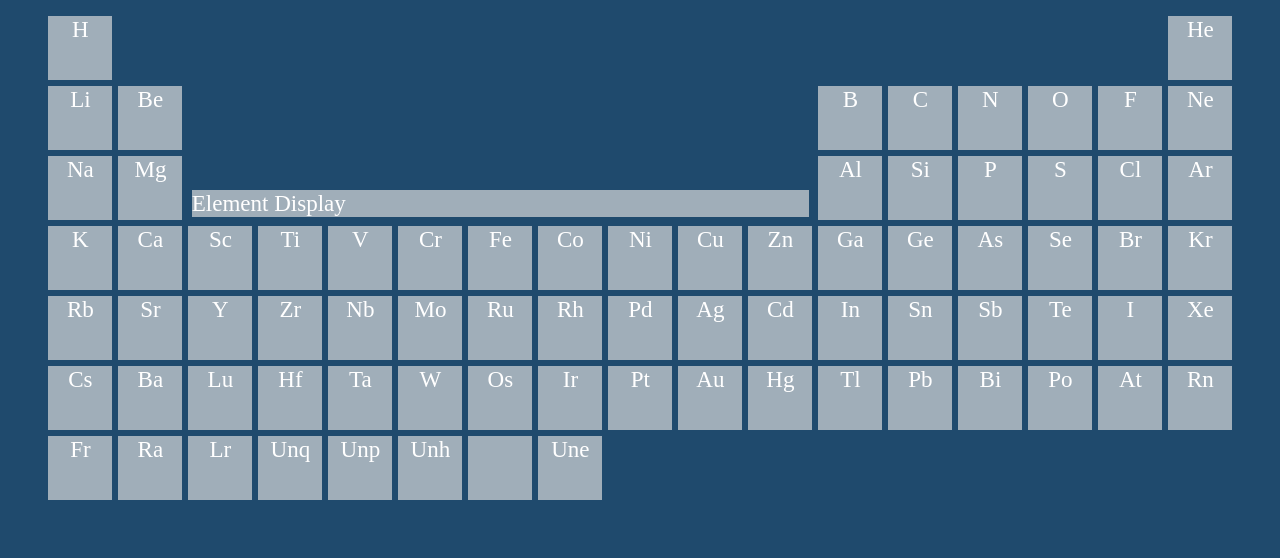
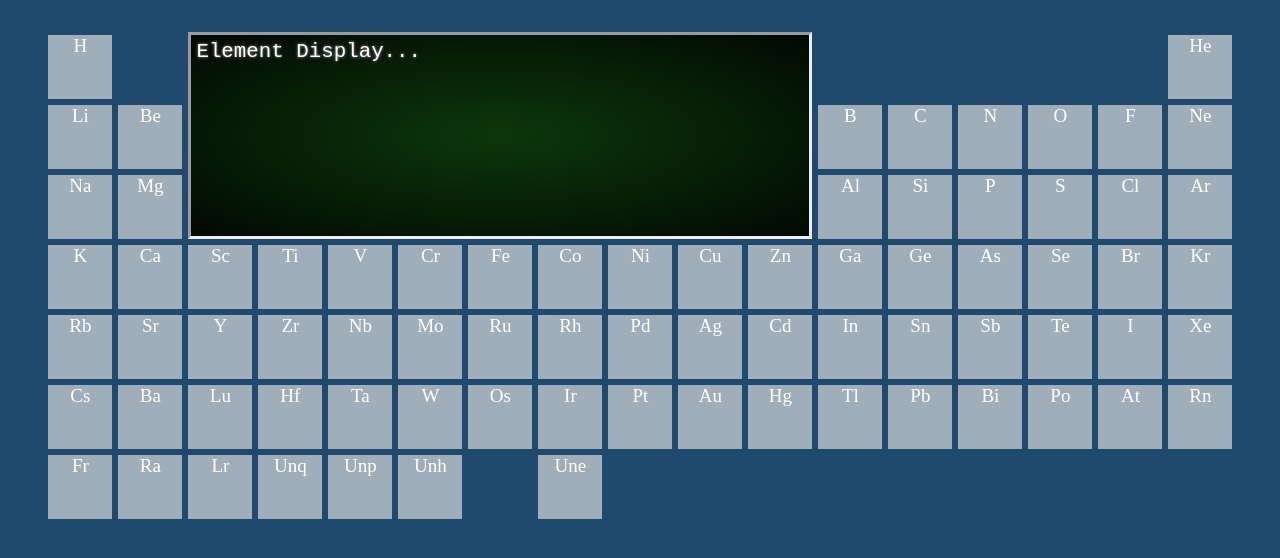
Before and after one commit to r6097/periodictable, a plain HTML site: page index.html in a window 1280 px wide. Drawn offline with Linux system fonts and the light colour scheme.

Commit message:
Design changes
color scheme changed to more muted colors, altered font sizing relative to screen size
designated area and style for element display
separated invis and block class, so invis blocks will not inherit methods that will be intended for only block objects

```diff
--- a/index.html
+++ b/index.html
@@ -28,7 +28,7 @@
           <div class="column">
 
             <div id="elementDisplay">
-                Element Display
+                <span>Element Display...</span>
             </div>
 
             <div class="transitionMetals">
@@ -60,7 +60,7 @@
                   <div class="block">Fe</div>
                   <div class="block">Ru</div>
                   <div class="block">Os</div>
-                  <div class="block"></div>
+                  <div class="invis"></div>
               </div>
               <div class="column">
                   <div class="block">Co</div>
--- a/script.js
+++ b/script.js
@@ -0,0 +1,21 @@
+class Element {
+  constructor(sy, name, aN, mM, eN) {
+    this.symbol = sy;
+    this.fullName = name;
+    this.atomicNumber = aN;
+    this.molarMass = mM;
+    this.electroNegativity = eN;
+  }
+
+  getMolarMass() {
+    return `${this.molarMass} g/mol`;
+  }
+}
+
+
+// const hydrogen = new Element("H", "Hydrogen", 1, 1.008, 2.2);
+// console.log(hydrogen.symbol);
+// console.log(hydrogen.fullName);
+// console.log(hydrogen.atomicNumber);
+// console.log(hydrogen.getMolarMass());
+// console.log(hydrogen.electroNegativity);
--- a/style.css
+++ b/style.css
@@ -1,12 +1,26 @@
-html{
+html {
     background-color: rgb(31, 74, 109);
 }
+
+span {
+    font: 1.3rem Inconsolata, monospace;
+    color: white;
+    margin: 5px;
+    text-shadow: 0 0 3px #a8a8a8;
+}
+::selection {
+    background: white;
+    color: black;
+    text-shadow: none;
+}
+
 .table {
     display: grid;
     flex-direction: row;
     grid-template-columns: repeat(9, 1fr);
     min-height: 500px;
     justify-content: center;
+    margin-top: 2vw;
     margin-left: 5vw;
     margin-right: 5%;
     align-items: flex-end;
@@ -15,17 +29,20 @@ html{
 .column {
     display: flex;
     flex-direction: column;
-    align-content: stretch;
     background-color: rgb(31, 74, 109);
 }
 
-#elementDisplay{
-    display: block;
-    background-color: rgb(160, 174, 185);
-    height: fit-content;
+#elementDisplay {
+    display:flex;
+    height: calc(3*(8vh) + 3*(3px));
+    background-color: rgb(48, 41, 47);
+    background-image: radial-gradient(
+    rgba(0, 60, 0, 0.75), black 120%
+    );
+    border-style: inset;
     font-size: calc(14px + (26 - 14) * ((100vw - 300px) / (1600 - 300)));
     color: rgb(255, 255, 255);
-    margin: 1%;
+    margin: 3px;
 }
 
 .transitionMetals {
@@ -37,15 +54,17 @@ html{
     background-color: rgb(160, 174, 185);
     width: 5vw;
     height: 8vh;
-    font-size: calc(14px + (26 - 14) * ((100vw - 300px) / (1600 - 300)));
+    user-select: none;
+    font-size: calc(10px + (26 - 14) * ((100vw - 300px) / (1600 - 300)));
     color: rgb(255, 255, 255);
     text-align: center;
     margin: 3px;
 }
 .block:hover {
-    background-color: rgb(255, 221, 67);
+    background-color: rgb(105, 185, 120);
     color: rgb(255, 255, 255);
 }
+
 .invis {
     background : 0;
     width: 5vw;
```
